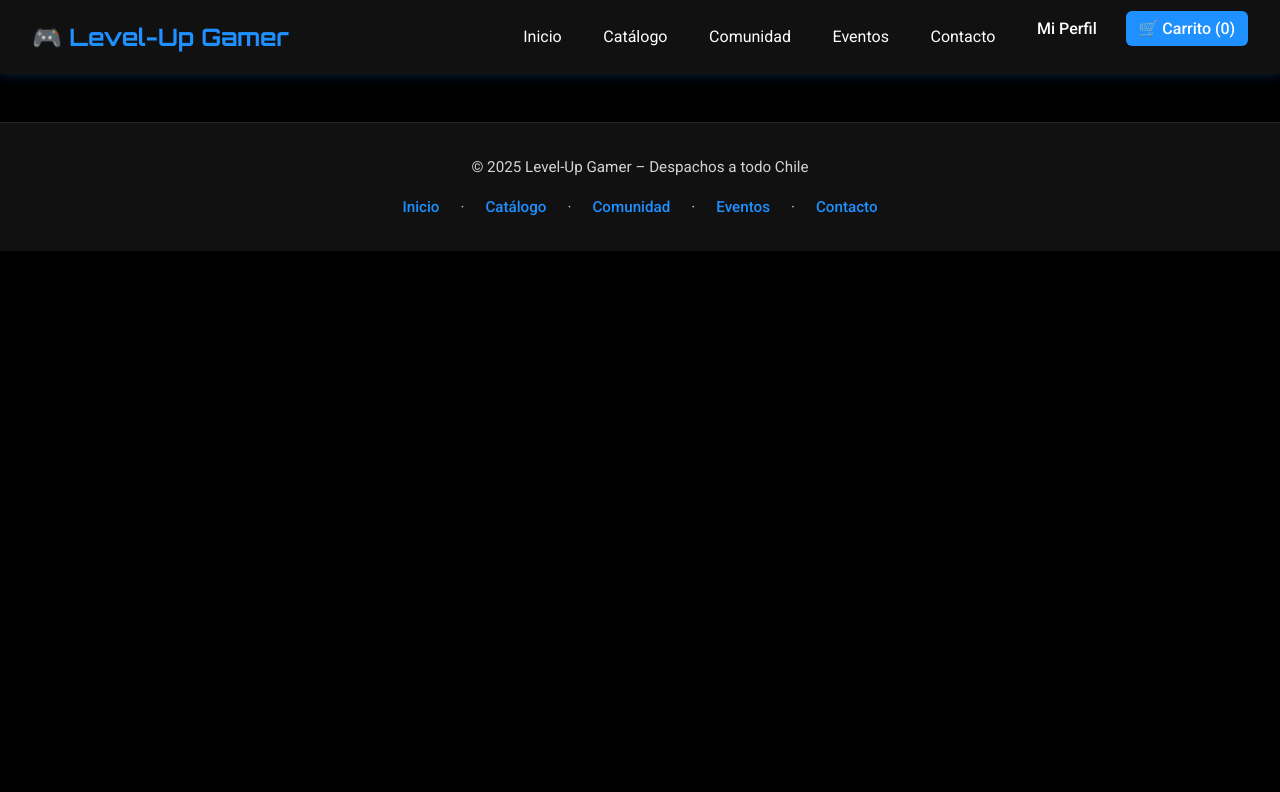
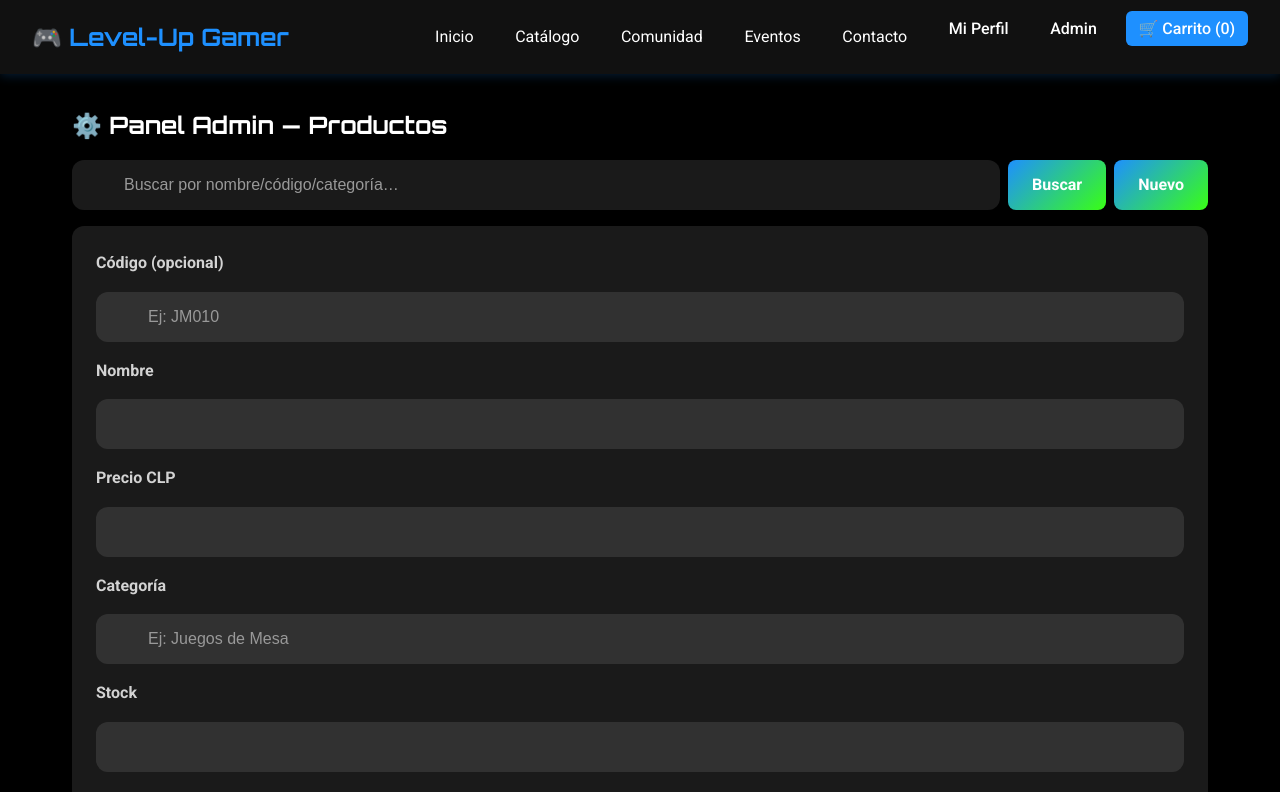
Before and after one commit to Kris247GB/tiendalevelup-react2_y_basededatos, a React (Vite) app: page /admin in a window 1280 px wide. Shown: the top 792 px of the page. Built offline with nearby package versions, Linux system fonts and the light colour scheme; sample sign-in values are in the browser's storage.

Commit message:
ahora si con todo 3.0, con admin

```diff
--- a/src/App.jsx
+++ b/src/App.jsx
@@ -10,7 +10,7 @@ import Header from './components/organisms/Header';
 import Carrito from './components/page/Carrito';
 import Perfil from './components/page/Perfil';
 import Play from './components/page/Play';
-
+import AdminPanel from './components/admin/AdminPanel';
 
 function App() {
   return (
@@ -25,6 +25,7 @@ function App() {
           <Route path="/registro" element={<Registro/>} />
           <Route path="/detalles" element={<Play/>} />
           <Route path="/detalles" element={<Perfil/>} />
+          <Route path="/admin" element={<AdminPanel />} />
         </Routes>
         <Footer />
       </div>
--- /dev/null
+++ b/src/components/admin/AdminPanel.jsx
@@ -0,0 +1,273 @@
+
+import React, { useEffect, useState } from "react";
+import {
+  getAllProducts,
+  listCategories,
+  createProduct,
+  updateProduct,
+  deleteProduct,
+} from "../../data/store";
+import { useNavigate } from "react-router-dom";
+
+function normalize(p = {}) {
+  return {
+    code: p.code ?? p.codigo ?? "",
+    name: p.name ?? p.nombre ?? "",
+    priceCLP: p.priceCLP ?? p.precio ?? 0,
+    category: p.category ?? p.categoria ?? "",
+    image: p.image ?? p.imagen ?? "",
+    description: p.description ?? p.descripcion ?? "",
+    stock: p.stock ?? p.cantidad ?? 0,
+    onOffer: p.onOffer ?? p.destacado ?? false,
+    offerPriceCLP: p.offerPriceCLP ?? p.precioOferta ?? undefined,
+  };
+}
+
+
+function fmtCLP(n) {
+  const num = Number(n || 0);
+  try { return num.toLocaleString("es-CL"); } catch { return String(num); }
+}
+
+const EMPTY = {
+  code: "",
+  name: "",
+  priceCLP: "",
+  category: "",
+  image: "",
+  description: "",
+  stock: "",
+  onOffer: false,
+  offerPriceCLP: "",
+};
+
+export default function AdminPanel() {
+  const navigate = useNavigate();
+  const [isAdmin, setIsAdmin] = useState(false);
+  const [products, setProducts] = useState([]);
+  const [cats, setCats] = useState([]);
+  const [q, setQ] = useState("");
+  const [editing, setEditing] = useState(null);
+  const [form, setForm] = useState(EMPTY);
+
+  useEffect(() => {
+    const ok = sessionStorage.getItem("isLoggedIn") === "true";
+    const admin = sessionStorage.getItem("isAdmin") === "true";
+    setIsAdmin(ok && admin);
+    if (!(ok && admin)) {
+      navigate("/login");
+      return;
+    }
+    try { setCats((listCategories() || []).filter(c => c !== "Todas")); } catch {}
+    refresh();
+  }, []);
+
+  const refresh = () => {
+    const all = getAllProducts({ q }) || [];
+    setProducts(all.map(normalize));
+  };
+
+  const onChange = (e) => {
+    const { name, value, type, checked } = e.target;
+    setForm((f) => ({ ...f, [name]: type === "checkbox" ? checked : value }));
+  };
+
+  const startCreate = () => {
+    setEditing(null);
+    setForm(EMPTY);
+    window.scrollTo({ top: 0, behavior: "smooth" });
+  };
+
+  const startEdit = (p) => {
+    const n = normalize(p);
+    setEditing(n.code || p.codigo || "");
+    setForm({
+      code: n.code,
+      name: n.name,
+      priceCLP: n.priceCLP || "",
+      category: n.category,
+      image: n.image,
+      description: n.description,
+      stock: n.stock || "",
+      onOffer: !!n.onOffer,
+      offerPriceCLP: n.offerPriceCLP || "",
+    });
+    window.scrollTo({ top: 0, behavior: "smooth" });
+  };
+
+  const onSubmit = (e) => {
+    e.preventDefault();
+
+    const payload = {
+
+      code: form.code || undefined,
+      codigo: form.code || undefined,
+
+      name: (form.name || "").trim(),
+      nombre: (form.name || "").trim(),
+
+      priceCLP: Number(form.priceCLP || 0),
+      precio: Number(form.priceCLP || 0),
+
+      category: (form.category || "").trim(),
+      categoria: (form.category || "").trim(),
+
+      image: (form.image || "").trim(),
+      imagen: (form.image || "").trim(),
+
+      description: (form.description || "").trim(),
+      descripcion: (form.description || "").trim(),
+
+      stock: Number(form.stock || 0),
+
+      onOffer: !!form.onOffer,
+      destacado: !!form.onOffer, // compat
+      offerPriceCLP: form.onOffer ? Number(form.offerPriceCLP || 0) : undefined,
+      precioOferta: form.onOffer ? Number(form.offerPriceCLP || 0) : undefined,
+    };
+
+    if (!payload.nombre) {
+      alert("❌ Falta nombre");
+      return;
+    }
+    if (!payload.categoria) {
+      alert("❌ Falta categoría");
+      return;
+    }
+    if (payload.precio <= 0) {
+      alert("❌ El precio debe ser mayor a 0");
+      return;
+    }
+    if (form.onOffer && payload.precioOferta >= payload.precio) {
+      alert("❌ El precio de oferta debe ser menor al precio normal");
+      return;
+    }
+
+    try {
+      if (editing) {
+        updateProduct(editing, payload);
+      } else {
+        createProduct(payload);
+      }
+      refresh();
+      setForm(EMPTY);
+      setEditing(null);
+      alert("✅ Guardado");
+    } catch (err) {
+      alert("❌ " + err.message);
+    }
+  };
+  // ⬆️ ⬆️ FIN PATCH SUBMIT ⬆️ ⬆️
+
+  const onDelete = (code) => {
+    if (confirm(`¿Eliminar producto ${code}?`)) {
+      deleteProduct(code);
+      refresh();
+    }
+  };
+
+  if (!isAdmin) return null;
+
+  return (
+    <main className="wrap" style={{ maxWidth: 1200, margin: "0 auto", padding: "2rem" }}>
+      <h2>⚙️ Panel Admin — Productos</h2>
+
+      {/* BUSCADOR */}
+      <div style={{ margin: "1rem 0", display: "flex", gap: "0.5rem", flexWrap: "wrap" }}>
+        <input
+          className="form-input"
+          placeholder="Buscar por nombre/código/categoría…"
+          value={q}
+          onChange={(e) => setQ(e.target.value)}
+          style={{ flex: 1, minWidth: 240 }}
+        />
+        <button className="btn" onClick={refresh}>Buscar</button>
+        <button className="btn btn-secondary" onClick={startCreate}>Nuevo</button>
+      </div>
+
+      {/* FORMULARIO */}
+      <form onSubmit={onSubmit} className="review-form" style={{ marginTop: "1rem" }}>
+        <div className="label">Código (opcional)</div>
+        <input name="code" value={form.code} onChange={onChange} placeholder="Ej: JM010" className="form-input" />
+
+        <div className="label">Nombre</div>
+        <input name="name" value={form.name} onChange={onChange} required className="form-input" />
+
+        <div className="label">Precio CLP</div>
+        <input type="number" name="priceCLP" value={form.priceCLP} onChange={onChange} required className="form-input" />
+
+        <div className="label">Categoría</div>
+        <input
+          name="category"
+          list="cats"
+          value={form.category}
+          onChange={onChange}
+          required
+          className="form-input"
+          placeholder="Ej: Juegos de Mesa"
+        />
+        <datalist id="cats">
+          {cats.map((c) => (
+            <option key={c} value={c} />
+          ))}
+        </datalist>
+
+        <div className="label">Stock</div>
+        <input type="number" name="stock" value={form.stock} onChange={onChange} className="form-input" />
+
+        <div className="label">URL Imagen</div>
+        <input name="image" value={form.image} onChange={onChange} className="form-input" />
+
+        <div className="label">Descripción</div>
+        <textarea name="description" value={form.description} onChange={onChange} className="review-text" />
+
+        <label className="checkline" style={{ marginTop: "0.5rem" }}>
+          <input type="checkbox" name="onOffer" checked={form.onOffer} onChange={onChange} />
+          <span>En oferta</span>
+        </label>
+
+        {form.onOffer && (
+          <>
+            <div className="label">Precio Oferta CLP</div>
+            <input type="number" name="offerPriceCLP" value={form.offerPriceCLP} onChange={onChange} className="form-input" />
+          </>
+        )}
+
+        <div style={{ display: "flex", gap: "0.6rem", marginTop: "0.8rem", flexWrap: "wrap" }}>
+          <button className="btn" type="submit">{editing ? "💾 Guardar cambios" : "➕ Crear producto"}</button>
+          {editing && (
+            <button className="btn btn-secondary" type="button" onClick={() => { setEditing(null); setForm(EMPTY); }}>
+              Cancelar
+            </button>
+          )}
+        </div>
+      </form>
+
+      {/* LISTADO */}
+      <div className="carrito-items" style={{ marginTop: "2rem" }}>
+        {products.length === 0 ? (
+          <p className="muted">Sin resultados…</p>
+        ) : (
+          products.map((p) => {
+            const price = p.onOffer && p.offerPriceCLP != null ? p.offerPriceCLP : p.priceCLP;
+            return (
+              <div key={p.code || p.name} className="carrito-item" style={{ display: "grid", gridTemplateColumns: "80px 1fr auto", gap: "1rem" }}>
+                <img src={p.image || "https://via.placeholder.com/80x80?text=IMG"} alt={p.name} style={{ width: 80, height: 80, objectFit: "cover", borderRadius: 8 }} />
+                <div style={{ textAlign: "left" }}>
+                  <strong>{p.name}</strong> {p.code && <span className="muted">({p.code})</span>}
+                  <div className="muted">{p.category}</div>
+                  <div>${fmtCLP(price)} CLP</div>
+                  {p.onOffer && <div style={{ color: "#39FF14" }}>En oferta</div>}
+                </div>
+                <div style={{ display: "flex", gap: "0.5rem", alignItems: "center", flexWrap: "wrap" }}>
+                  <button className="btn" onClick={() => startEdit(p)}>✏️ Editar</button>
+                  <button className="btn btn-secondary" onClick={() => onDelete(p.code)}>🗑️ Eliminar</button>
+                </div>
+              </div>
+            );
+          })
+        )}
+      </div>
+    </main>
+  );
+}
--- a/src/components/organisms/Header.jsx
+++ b/src/components/organisms/Header.jsx
@@ -1,7 +1,7 @@
 import React, { useState, useEffect } from 'react';
 import { Link as RouterLink, useLocation, useNavigate } from 'react-router-dom';
 import { scroller } from 'react-scroll';
-import { mostrarMensaje } from '../Atoms/Validaciones';
+import { carrito, mostrarMensaje } from '../Atoms/Validaciones'; // ⬅️ importa carrito
 
 const Header = () => {
   const [carritoCount, setCarritoCount] = useState(0);
@@ -11,9 +11,12 @@ const Header = () => {
 
   useEffect(() => {
     const actualizarCarrito = () => {
-      if (typeof carrito !== 'undefined' && carrito.items) {
-        const total = carrito.items.reduce((sum, item) => sum + item.cantidad, 0);
+
+      if (carrito && Array.isArray(carrito.items)) {
+        const total = carrito.items.reduce((sum, item) => sum + (Number(item.cantidad) || 0), 0);
         setCarritoCount(total);
+      } else {
+        setCarritoCount(0);
       }
     };
 
@@ -53,6 +56,8 @@ const Header = () => {
     }
   };
 
+  const isAdmin = isLoggedIn && sessionStorage.getItem('isAdmin') === 'true';
+
   return (
     <header>
       <div className="logo">
@@ -61,7 +66,7 @@ const Header = () => {
 
       <nav>
         <ul>
-          {/* Links de scroll interno (si estás fuera de Home, vuelve y luego hace scroll) */}
+          {/* Scroll interno */}
           <li><button className="linklike" onClick={() => go('inicio')}>Inicio</button></li>
           <li><button className="linklike" onClick={() => go('catalogo')}>Catálogo</button></li>
           <li><button className="linklike" onClick={() => go('comunidad')}>Comunidad</button></li>
@@ -73,6 +78,11 @@ const Header = () => {
             <li><RouterLink to="/perfil">Mi Perfil</RouterLink></li>
           ) : (
             <li><RouterLink to="/login">Login</RouterLink></li>
+          )}
+
+          {/* Enlace Admin (solo si es admin) */}
+          {isAdmin && (
+            <li><RouterLink to="/admin">Admin</RouterLink></li>
           )}
 
           <li>
```
